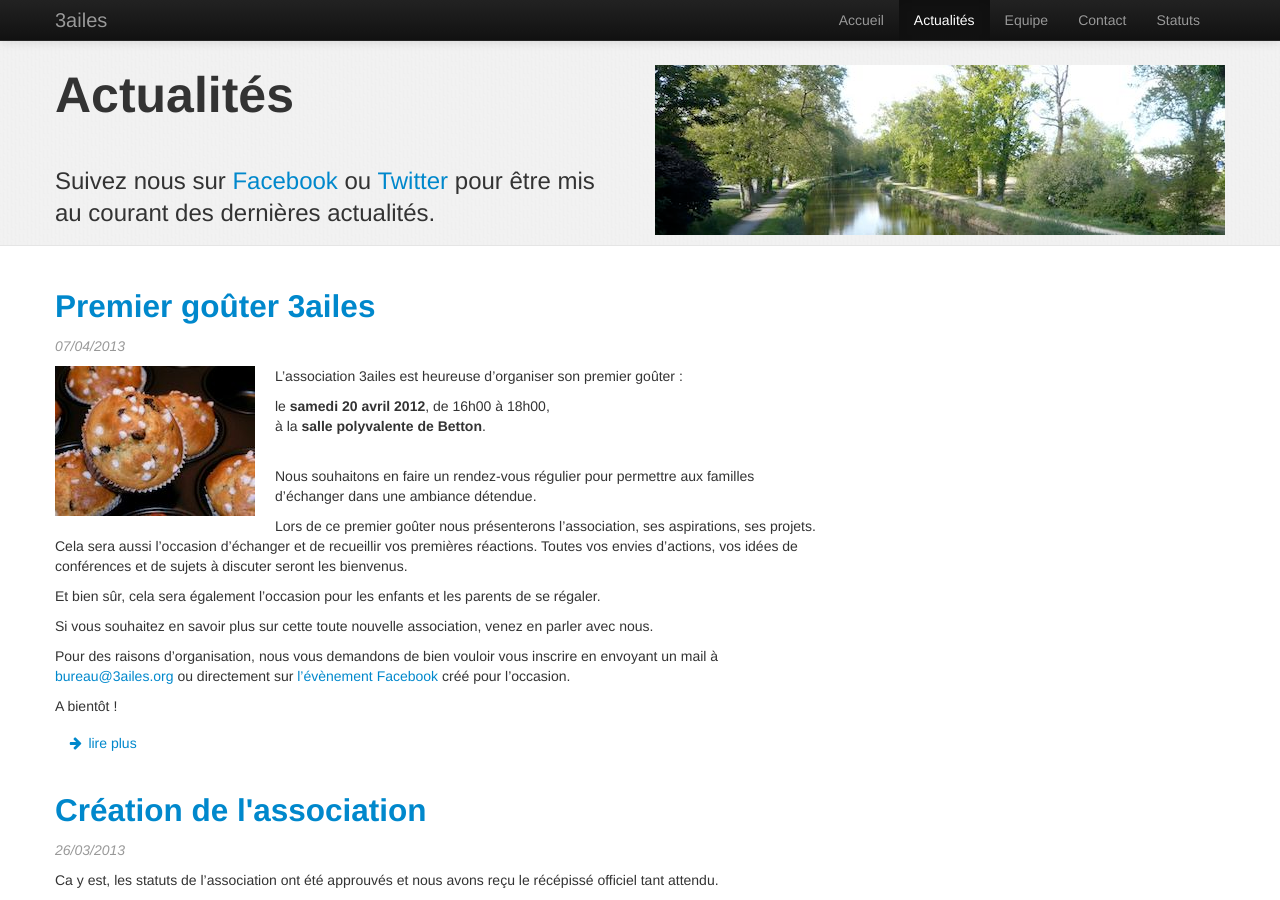
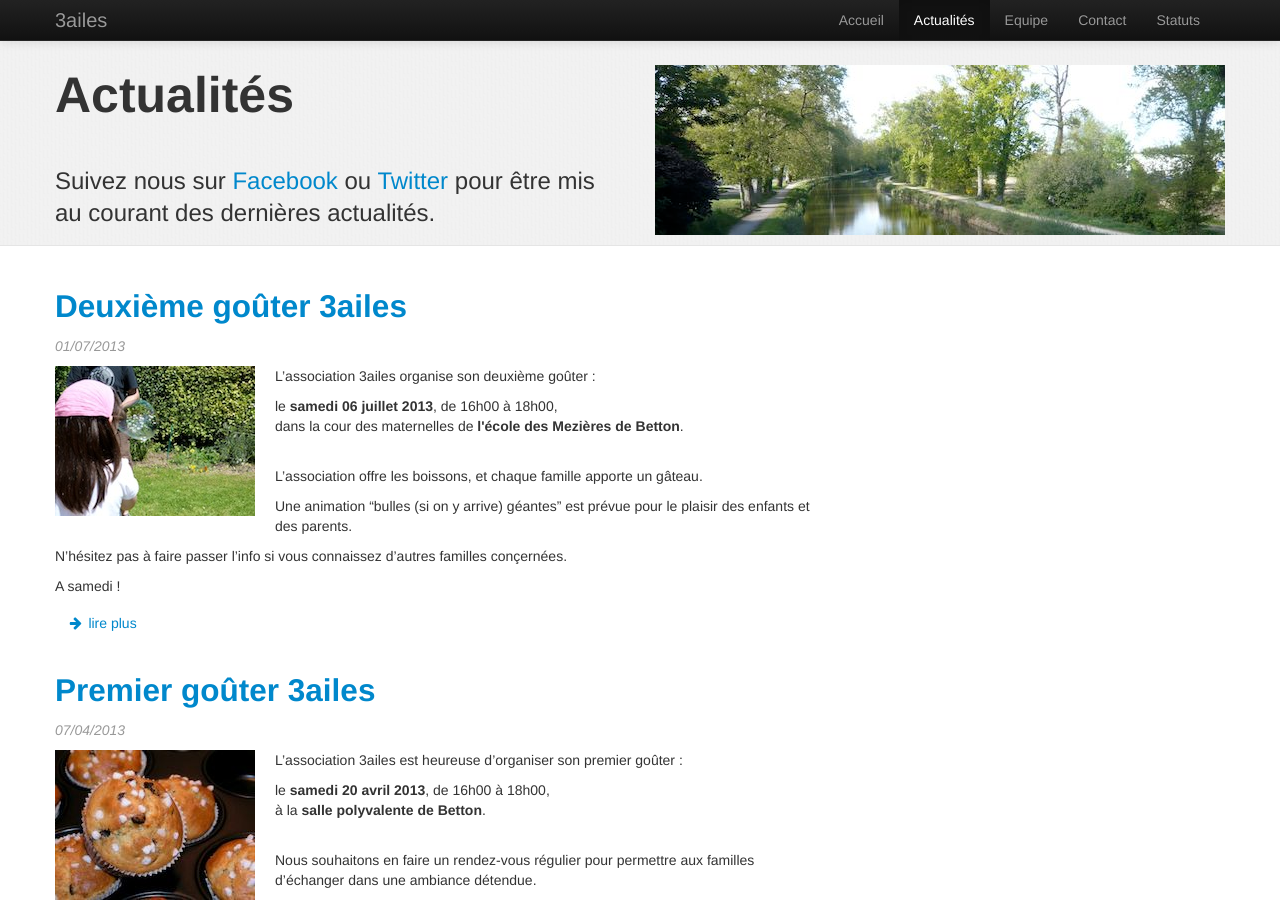
Before and after one commit to aymerick/3ailes, a Jekyll site: the page built from actualites.html, in a window 1280 px wide and 900 px high. Built offline with Jekyll 4.4.1, drawn with Linux system fonts in a browser that asks for light colours; Markdown is read by kramdown in place of the engine named in the settings.

Commit message:
post: deuxieme gouter

```diff
--- a/_posts/2013-04-07-premier-gouter-3ailes.md
+++ b/_posts/2013-04-07-premier-gouter-3ailes.md
@@ -8,7 +8,7 @@ title: Premier goûter 3ailes
 ![Muffins][1] L'association 3ailes est heureuse d'organiser son premier goûter :
 
 <div>
-  le <strong>samedi 20 avril 2012</strong>, de 16h00 à 18h00,
+  le <strong>samedi 20 avril 2013</strong>, de 16h00 à 18h00,
   <br />
   à la <strong>salle polyvalente de Betton</strong>.
 </div>
--- /dev/null
+++ b/_posts/2013-07-01-deuxieme-gouter-3ailes.md
@@ -0,0 +1,25 @@
+---
+layout: post
+body-id: actualites-post
+category: actualites
+title: Deuxième goûter 3ailes
+---
+
+![Bulles][1] L'association 3ailes organise son deuxième goûter :
+
+<div>
+  le <strong>samedi 06 juillet 2013</strong>, de 16h00 à 18h00,
+  <br />
+  dans la cour des maternelles de <strong>l'école des Mezières de Betton</strong>.
+</div>
+<br />
+
+L'association offre les boissons, et chaque famille apporte un gâteau.
+
+Une animation "bulles (si on y arrive) géantes" est prévue pour le plaisir des enfants et des parents.
+
+N'hésitez pas à faire passer l'info si vous connaissez d'autres familles conçernées.
+
+A samedi !
+
+[1]: /img/bulles-200x150.jpg
```
Also changed, not shown: img/bulles-200x150.jpg (added).
